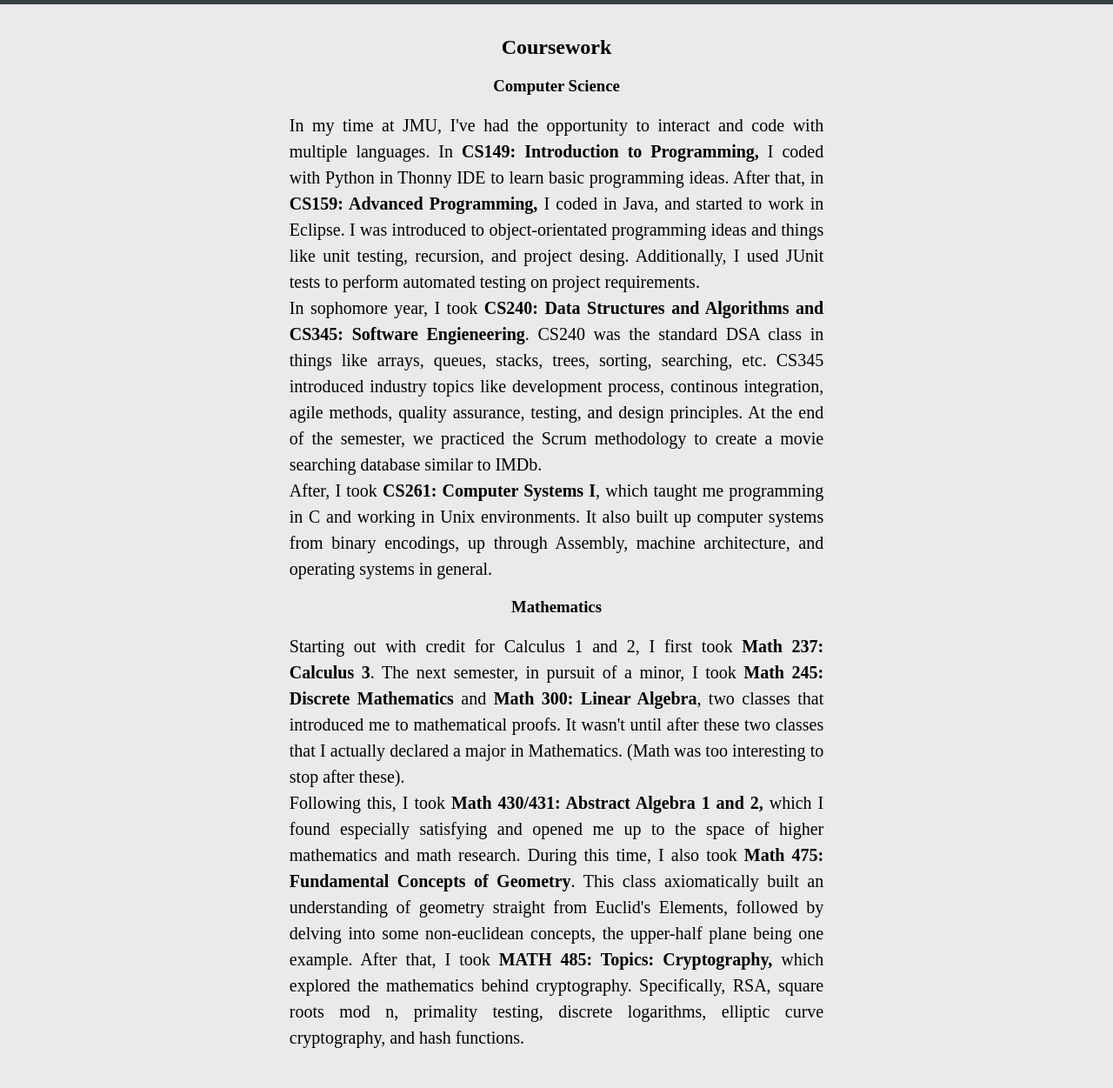
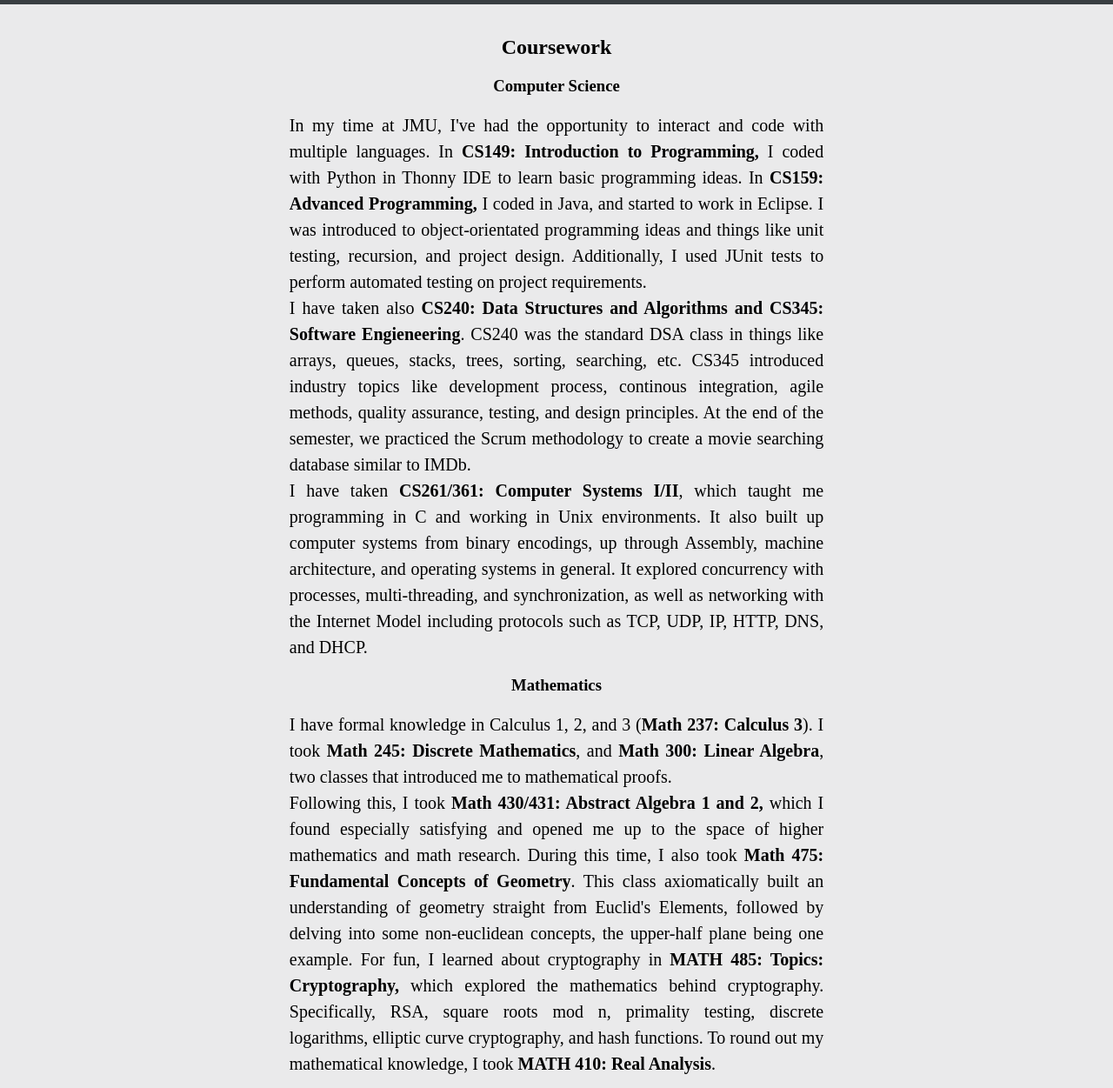
Before and after one commit to joshm20/joshm20.github.io, a plain HTML site: page coursework.html in a window 1280 px wide. Shown: the part 129-1380 px from the top of the page at 87% size. Drawn offline with nearby package versions, Linux system fonts and the light colour scheme; no server answers.

Commit message:
Reword coursework

```diff
--- a/coursework.html
+++ b/coursework.html
@@ -1,5 +1,6 @@
 <!DOCTYPE html>
 <html>
+
 <head>
   <title>Josh Makela</title>
   <!--JQuery-->
@@ -7,32 +8,18 @@
   <script src="./lastUpdated.js"></script>
   <meta charset="utf-8" />
   <link rel="stylesheet" type="text/css" href="./style.css" />
-    <link
-      rel="stylesheet"
-      href="https://cdnjs.cloudflare.com/ajax/libs/font-awesome/4.7.0/css/font-awesome.min.css"
-    />
+  <link rel="stylesheet" href="https://cdnjs.cloudflare.com/ajax/libs/font-awesome/4.7.0/css/font-awesome.min.css" />
 </head>
 
 <body>
   <header>
-      <a
-        href="index.html"
-        style="text-decoration: none; color: gainsboro; font-size: 48px"
-        >Josh Makela</a
-      >
+    <a href="index.html" style="text-decoration: none; color: gainsboro; font-size: 48px">Josh Makela</a>
     <br />
     <div>
-        <a
-          href="https://github.com/joshm20"
-          class="fa fa-github"
-          style="font-size: 45px; text-decoration: none"
-        ></a>
+      <a href="https://github.com/joshm20" class="fa fa-github" style="font-size: 45px; text-decoration: none"></a>
       &emsp;
-        <a
-          href="https://www.linkedin.com/in/josh-makela/"
-          class="fa fa-linkedin"
-          style="font-size: 45px; text-decoration: none"
-        ></a>
+      <a href="https://www.linkedin.com/in/josh-makela/" class="fa fa-linkedin"
+        style="font-size: 45px; text-decoration: none"></a>
     </div>
   </header>
 
@@ -43,64 +30,54 @@
       <p>
         In my time at JMU, I've had the opportunity to interact and code with
         multiple languages. In
-          <span style="font-weight: 650"
-            >CS149: Introduction to Programming,</span
-          >
+        <span style="font-weight: 650">CS149: Introduction to Programming,</span>
         I coded with Python in Thonny IDE to learn basic programming ideas.
-          After that, in
+        In
         <span style="font-weight: 650">CS159: Advanced Programming,</span> I
         coded in Java, and started to work in Eclipse. I was introduced to
         object-orientated programming ideas and things like unit testing,
-          recursion, and project desing. Additionally, I used JUnit tests to
+        recursion, and project design. Additionally, I used JUnit tests to
         perform automated testing on project requirements.
         <br />
-          In sophomore year, I took
-          <span style="font-weight: 650"
-            >CS240: Data Structures and Algorithms and CS345: Software
-            Engieneering</span
-          >. CS240 was the standard DSA class in things like arrays, queues,
+        I have taken also
+        <span style="font-weight: 650">CS240: Data Structures and Algorithms and CS345: Software
+          Engieneering</span>. CS240 was the standard DSA class in things like arrays, queues,
         stacks, trees, sorting, searching, etc. CS345 introduced industry
         topics like development process, continous integration, agile methods,
         quality assurance, testing, and design principles. At the end of the
         semester, we practiced the Scrum methodology to create a movie
         searching database similar to IMDb.
         <br />
-          After, I took
-          <span style="font-weight: 650">CS261: Computer Systems I</span>, which
+        I have taken
+        <span style="font-weight: 650">CS261/361: Computer Systems I/II</span>, which
         taught me programming in C and working in Unix environments. It also
         built up computer systems from binary encodings, up through Assembly,
-          machine architecture, and operating systems in general.
+        machine architecture, and operating systems in general. It explored concurrency with processes, multi-threading,
+        and synchronization,
+        as well as networking with the Internet Model including protocols such as TCP, UDP, IP, HTTP, DNS, and DHCP.
       </p>
       <h3>Mathematics</h3>
       <p>
-          Starting out with credit for Calculus 1 and 2, I first took
-          <span style="font-weight: 650">Math 237: Calculus 3</span>. The next
-          semester, in pursuit of a minor, I took
-          <span style="font-weight: 650">Math 245: Discrete Mathematics</span>
+        I have formal knowledge in Calculus 1, 2, and 3 (<span style="font-weight: 650">Math 237: Calculus 3</span>).
+        I took <span style="font-weight: 650">Math 245: Discrete Mathematics</span>,
         and <span style="font-weight: 650">Math 300: Linear Algebra</span>,
-          two classes that introduced me to mathematical proofs. It wasn't until
-          after these two classes that I actually declared a major in
-          Mathematics. (Math was too interesting to stop after these).
+        two classes that introduced me to mathematical proofs.
         <br />
         Following this, I took
-          <span style="font-weight: 650"
-            >Math 430/431: Abstract Algebra 1 and 2,</span
-          >
+        <span style="font-weight: 650">Math 430/431: Abstract Algebra 1 and 2,</span>
         which I found especially satisfying and opened me up to the space of
         higher mathematics and math research. During this time, I also took
-          <span style="font-weight: 650"
-            >Math 475: Fundamental Concepts of Geometry</span
-          >. This class axiomatically built an understanding of geometry
+        <span style="font-weight: 650">Math 475: Fundamental Concepts of Geometry</span>. This class axiomatically built
+        an understanding of geometry
         straight from Euclid's Elements, followed by delving into some
-          non-euclidean concepts, the upper-half plane being one example. After
-          that, I took
+        non-euclidean concepts, the upper-half plane being one example.
+        For fun, I learned about cryptography in
         <span style="font-weight: 650">MATH 485: Topics: Cryptography,</span>
         which explored the mathematics behind cryptography. Specifically, RSA,
         square roots mod n, primality testing, discrete logarithms, elliptic
         curve cryptography, and hash functions.
-          <!-- Add cryptography information more here-->
+        To round out my mathematical knowledge, I took <span style="font-weight: 650">MATH 410: Real Analysis</span>.
         <br />
-          &emsp;
       </p>
     </article>
   </main>
@@ -112,4 +89,5 @@
     Contact: <a href="mailto:joshmakela@yahoo.com">joshmakela@yahoo.com</a>
   </footer>
 </body>
+
 </html>
```
Lines whose indentation alone changed are shown as unchanged.
